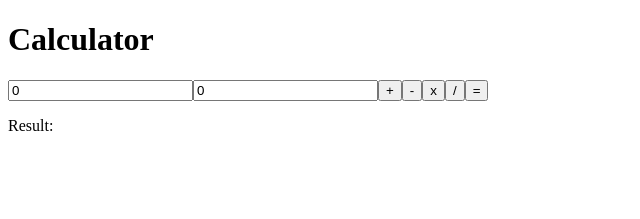
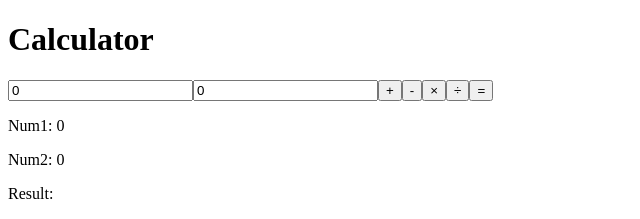
Before and after one commit to Wendelsena/AngularCalculator, an Angular app: page / in a window 1280 px wide. Shown: the top 219 px of the page, without its empty margins (0-640 px from the left). Built offline with nearby package versions, Linux system fonts and the light colour scheme.

Commit message:
Added mathematical symbols and real-time input display

```diff
--- a/src/app/form-calc/form-calc.component.html
+++ b/src/app/form-calc/form-calc.component.html
@@ -3,9 +3,13 @@
   <input type="number" [(ngModel)]="num2" name="num2">
   <button (click)="selectedOperator = '+'">+</button>
   <button (click)="selectedOperator = '-'">-</button>
-  <button (click)="selectedOperator = 'x'">x</button>
-  <button (click)="selectedOperator = '/'">/</button>
+  <button (click)="selectedOperator = 'x'">&times;</button>
+  <button (click)="selectedOperator = '/'">÷</button>
   <button (click)="onClickEqual()">=</button>
+
+  <!-- Exibindo os valores de num1 e num2 em tempo real -->
+  <p>Num1: {{ num1 }}</p>
+  <p>Num2: {{ num2 }}</p>
 
   <!-- Remova a exibição direta do resultado do HTML -->
   <p>Result: {{ equal }}</p>
```
